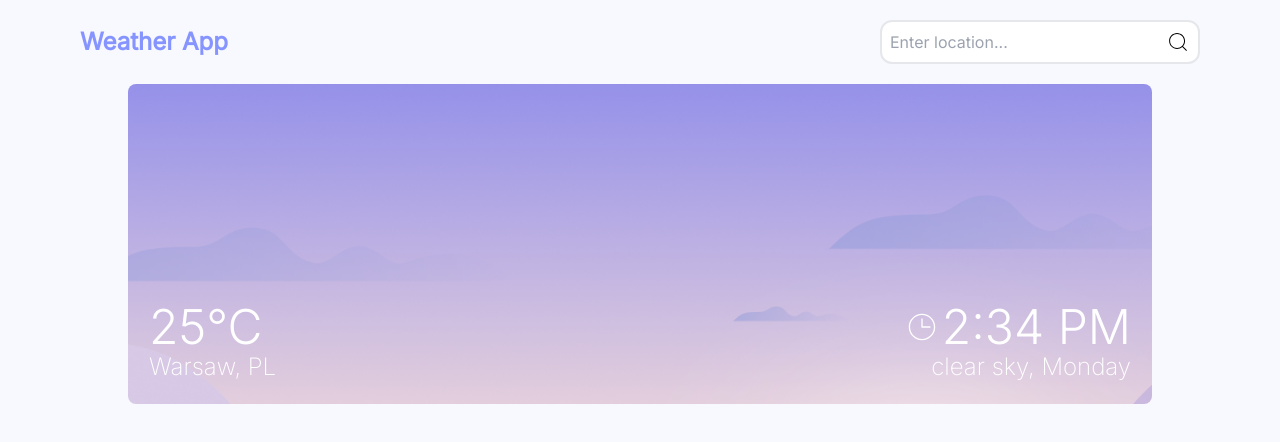
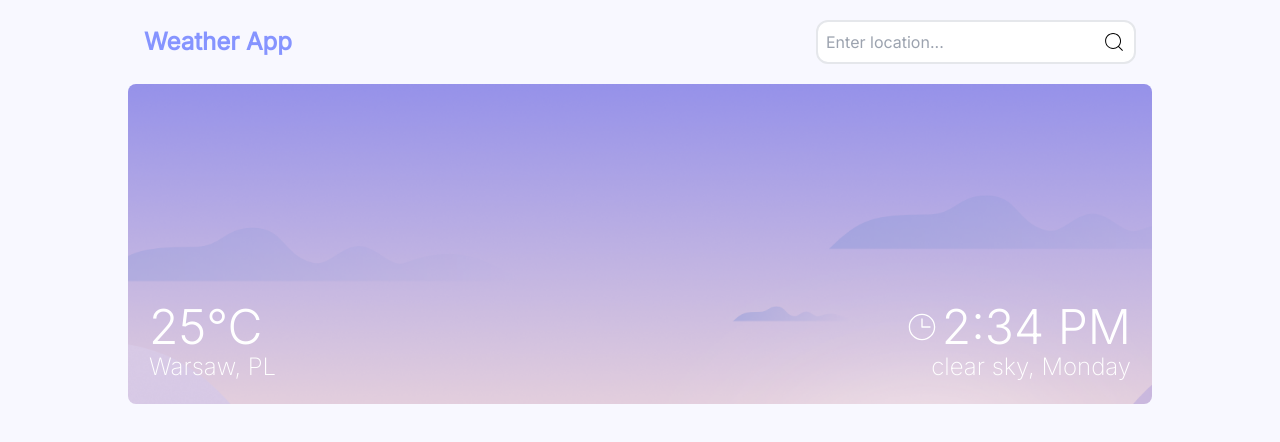
Before and after one commit to brofrain/weather-app, a Vue app: page / in a window 1280 px wide. Shown: the top 442 px of the page. Built offline with nearby package versions, Linux system fonts and the light colour scheme.

Commit message:
change SearchSidebar styles

```diff
--- a/src/components/SearchSidebar.vue
+++ b/src/components/SearchSidebar.vue
@@ -2,7 +2,7 @@
 
 <template>
   <header>
-    <div class="flex items-center justify-between mx-20 my-5">
+    <div class="flex items-center justify-between my-5 m-36">
       <h1 class="text-customPurple text-2xl font-bold">Weather App</h1>
       <div class="flex rounded-xl p-1 border-2 w-80 bg-white">
         <input class="m-1 w-80" type="text" placeholder="Enter location..." />
```
